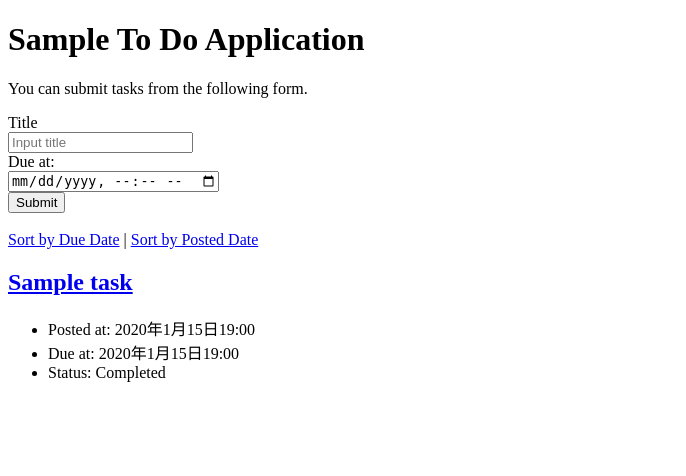
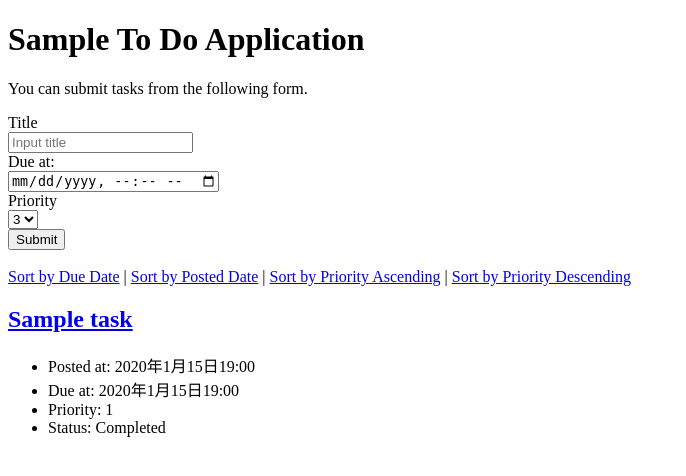
Before and after one commit to s1f10230165/django-test-exercise, a Django app: page / in a window 1280 px wide. Shown: the top 476 px of the page, without its empty margins (0-686 px from the left). Run offline with Django 5.2, Linux system fonts and the light colour scheme; tables that the repository leaves empty hold one stand-in row (values such as "Sample post").

Commit message:
prioritywo

```diff
--- /dev/null
+++ b/todo/forms.py
@@ -0,0 +1,10 @@
+from django import forms
+from .models import Task
+
+class TaskForm(forms.ModelForm):
+    class Meta:
+        model = Task
+        fields = ['title', 'due_at', 'completed', 'priority']
+
+    PRIORITY_CHOICES = [(i, str(i)) for i in range(1, 6)]
+    priority = forms.ChoiceField(choices=PRIORITY_CHOICES, label="Priority")
--- a/todo/models.py
+++ b/todo/models.py
@@ -1,13 +1,12 @@
 from django.db import models
 from django.utils import timezone
 
-# Create your models here.
 class Task(models.Model):
     title = models.CharField(max_length=100)
     completed = models.BooleanField(default=False)
     posted_at = models.DateTimeField(default=timezone.now)
     due_at = models.DateTimeField(null=True, blank=True)
-
+    priority = models.IntegerField(choices=[(i, str(i)) for i in range(1, 6)], default=3)
 
     def is_overdue(self, dt):
         if self.due_at is None:
--- a/todo/templates/todo/index.html
+++ b/todo/templates/todo/index.html
@@ -1,4 +1,3 @@
-{% load static %}
 <!DOCTYPE html>
 <html lang="ja">
 
@@ -22,6 +21,16 @@
             <input id="dueInput" name="due_at" type="datetime-local">
         </div>
         <div>
+            <label for="priorityInput">Priority</label><br>
+            <select id="priorityInput" name="priority">
+                <option value="1">1</option>
+                <option value="2">2</option>
+                <option value="3" selected>3</option>
+                <option value="4">4</option>
+                <option value="5">5</option>
+            </select>
+        </div>
+        <div>
             <button type="submit">Submit</button>
         </div>
     </form>
@@ -29,17 +38,20 @@
 
     <div>
         <a href="{% url 'index' %}?order=due">Sort by Due Date</a> |
-      <a href="{% url 'index' %}?order=post">Sort by Posted Date</a>
+        <a href="{% url 'index' %}?order=post">Sort by Posted Date</a> |
+        <a href="{% url 'index' %}?order=priority_asc">Sort by Priority Ascending</a> |
+        <a href="{% url 'index' %}?order=priority_desc">Sort by Priority Descending</a>
     </div>
 
     {% for task in tasks %}
     <div class="text">
-      <h2><a href="{% url 'detail' task.id %}">{{task.title}}</a></h2>
+        <h2><a href="{% url 'detail' task.id %}">{{ task.title }}</a></h2>
         <ul>
             <li>Posted at: {{ task.posted_at }}</li>
             {% if task.due_at %}
             <li>Due at: {{ task.due_at }}</li>
             {% endif %}
+            <li>Priority: {{ task.priority }}</li>
             {% if task.completed %}
             <li>Status: Completed</li>
             {% else %}
--- a/todo/views.py
+++ b/todo/views.py
@@ -1,24 +1,33 @@
+# views.py
 from django.shortcuts import render, redirect
 from django.http import Http404
 from django.utils.timezone import make_aware
 from django.utils.dateparse import parse_datetime
-from todo.models import Task
+from .models import Task
+from .forms import TaskForm
 
-# Create your views here.
 def index(request):
     if request.method == 'POST':
-        task = Task(title=request.POST['title'],
-            due_at=make_aware(parse_datetime(request.POST['due_at']))
+        task = Task(
+            title=request.POST['title'],
+            due_at=make_aware(parse_datetime(request.POST['due_at'])),
+            priority=request.POST['priority']
         )
         task.save()
 
-    if request.GET.get('order') == 'due':
+    order = request.GET.get('order', 'post')
+    if order == 'due':
         tasks = Task.objects.order_by('due_at')
+    elif order == 'priority_asc':
+        tasks = Task.objects.order_by('priority')
+    elif order == 'priority_desc':
+        tasks = Task.objects.order_by('-priority')
     else:
         tasks = Task.objects.order_by('-posted_at')
 
     context = {
-        'tasks': tasks
+        'tasks': tasks,
+        'form': TaskForm()
     }
     return render(request, 'todo/index.html', context)
 
@@ -65,3 +74,32 @@
         'task': task
     }
     return render(request, "todo/edit.html", context)
+
+def todo_list(request):
+    sort_by = request.GET.get('sort_by', 'priority')
+    order = request.GET.get('order', 'asc')
+    if order == 'desc':
+        sort_by = '-' + sort_by
+    tasks = Task.objects.all().order_by(sort_by)
+    return render(request, 'todo/todo_list.html', {'tasks': tasks})
+
+def todo_create(request):
+    if request.method == 'POST':
+        form = TaskForm(request.POST)
+        if form.is_valid():
+            form.save()
+            return redirect('todo_list')
+    else:
+        form = TaskForm()
+    return render(request, 'todo/todo_form.html', {'form': form})
+
+def todo_update(request, pk):
+    task = Task.objects.get(pk=pk)
+    if request.method == 'POST':
+        form = TaskForm(request.POST, instance=task)
+        if form.is_valid():
+            form.save()
+            return redirect('todo_list')
+    else:
+        form = TaskForm(instance=task)
+    return render(request, 'todo/todo_form.html', {'form': form})
```
Also changed, not shown: todo/migrations/0002_todoitem.py (added), todo/migrations/0003_delete_todoitem_task_priority.py (added). Lines whose indentation alone changed are shown as unchanged.
